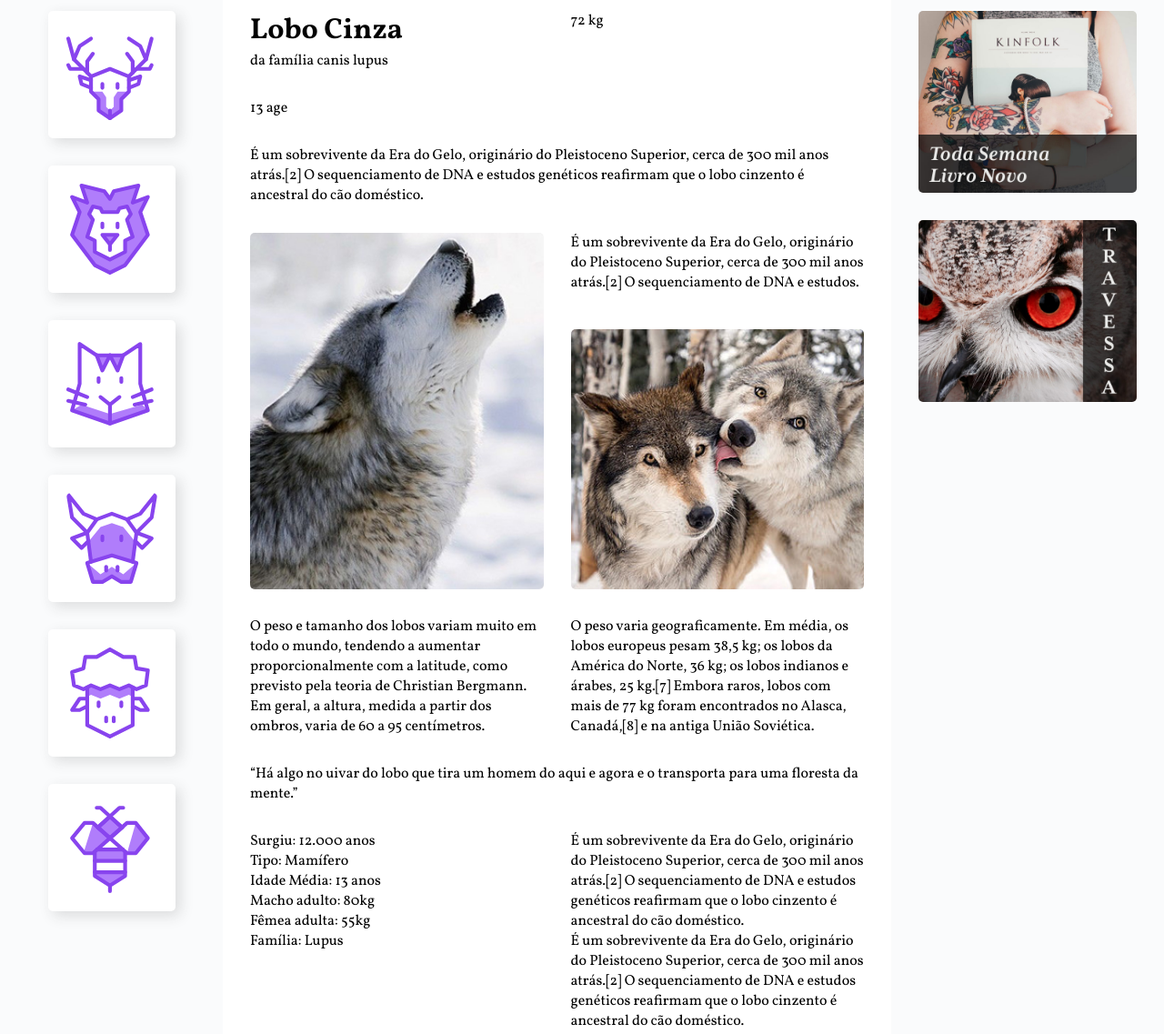
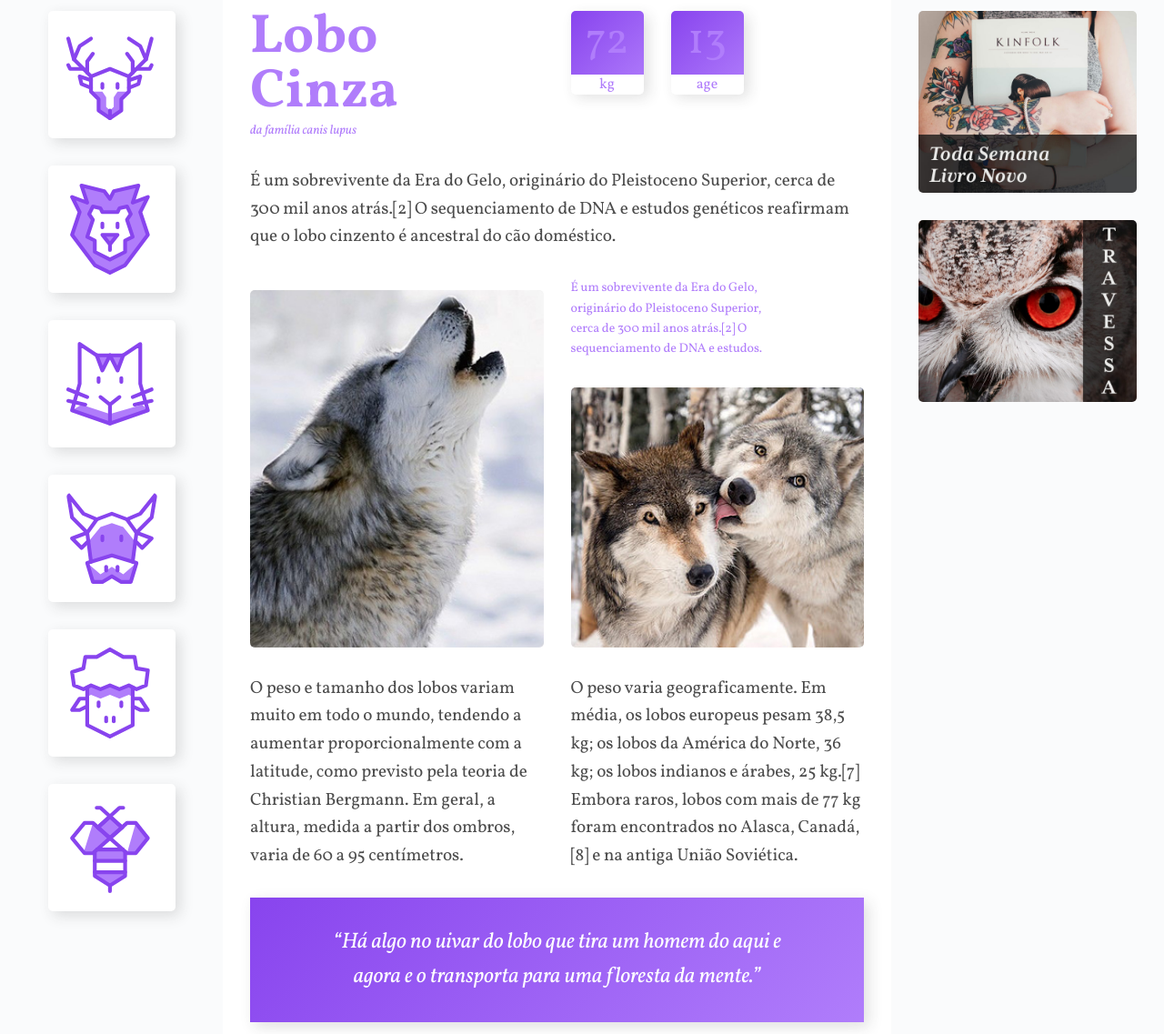
Before and after one commit to igor-daniel/WildBeast-sobre-animais, a plain HTML site: page index.html in a window 1280 px wide. Shown: the part 120-1257 px from the top of the page at 91% size. Drawn offline with Linux system fonts and the light colour scheme.

Commit message:
projeto para desktop concluído

```diff
--- a/css/style.css
+++ b/css/style.css
@@ -98,6 +98,90 @@ a {
   align-self: end;
 }
 
+/* Estilos content */
+p {
+  font-size: 1.2em;
+  line-height: 1.6em;
+  letter-spacing: -0.005em;
+  color: rgba(0, 0, 0, 0.7);
+}
+.informacoes p + p {
+  margin-top: 30px;
+}
+/* Título */
+.tittle {
+  color: #b07dfb;
+}
+.tittle h1 {
+  font-weight: 700;
+  font-size: 3.75em;
+  line-height: 1;
+}
+.tittle span {
+  font-size: 0.875em;
+  font-style: italic;
+}
+/* caracteristicas */
+.caracteristicas {
+  display: flex;
+  align-items: flex-start;
+}
+.caracteristicas span {
+  display: block;
+}
+.caracteristicas > div {
+  width: 80px;
+  text-align: center;
+  background: linear-gradient(135deg, #8844ee, #b07dfb);
+  box-shadow: 5px 5px 15px 0px rgba(44, 44, 44, 0.15);
+  border-radius: 5px;
+  position: relative;
+}
+.caracteristicas > div:first-child {
+  margin-right: 30px;
+}
+.numero {
+  color: #b07dfb;
+  line-height: 1;
+  font-size: 3em;
+  margin: 10px auto;
+}
+.rotulo {
+  background: white;
+  border-radius: 0 0 5px 5px;
+  color: #b07dfb;
+  position: relative;
+  top: 2px;
+}
+.destaque {
+  max-width: 16em;
+  font-size: 0.875em;
+  color: #b07dfb;
+}
+
+.citacao,
+.atributos {
+  background: linear-gradient(135deg, #8844ee, #b07dfb);
+  padding: 30px;
+  box-shadow: 5px 5px 15px 0px rgba(44, 44, 44, 0.15);
+}
+.citacao p {
+  color: white;
+  font-size: 1.5em;
+  font-style: italic;
+  text-align: center;
+  max-width: 500px;
+  margin: 0 auto;
+}
+.atributos li {
+  color: white;
+  font-family: Courier, monospace;
+  font-size: 1.125em;
+  padding: 15px;
+}
+.atributos li + li {
+  border-top: solid 2px #b07dfb;
+}
 /* Anuncios */
 .anuncios {
   grid-area: anuncio;
--- a/index.html
+++ b/index.html
@@ -36,9 +36,10 @@
         </section>
         <main class="content">
             <div class="tittle">
-                <h1>Lobo Cinza</h1>
+                <h1>Lobo <br/> Cinza</h1>
                 <span>da família canis lupus</span>
             </div>
+            <div class="caracteristicas">
             <div class="caracteristica">
                 <span class="numero">72</span>
                 <span class="rotulo">kg</span>
@@ -47,6 +48,7 @@
                 <span class="numero">13</span>
                 <span class="rotulo">age</span>
             </div>
+        </div>
 
             <p class="col-wide">É um sobrevivente da Era do Gelo, originário do Pleistoceno Superior, cerca de 300 mil anos atrás.[2] O
                 sequenciamento de DNA e estudos genéticos reafirmam que o lobo cinzento é ancestral do cão doméstico.
@@ -54,7 +56,7 @@
 
             <img src="img/wolf1.jpg" class="image1" alt="">
 
-            <p>É um sobrevivente da Era do Gelo, originário do Pleistoceno Superior, cerca de 300 mil anos atrás.[2] O
+            <p class="destaque">É um sobrevivente da Era do Gelo, originário do Pleistoceno Superior, cerca de 300 mil anos atrás.[2] O
                 sequenciamento de DNA e estudos.
             </p>
 
@@ -82,7 +84,7 @@
                     <li>Família: Lupus</li>
                 </ul>
             </div>
-            <div>
+            <div class="informacoes">
                 <p>É um sobrevivente da Era do Gelo, originário do Pleistoceno Superior, cerca de 300 mil anos atrás.[2]
                     O sequenciamento de DNA e estudos genéticos reafirmam que o lobo cinzento é ancestral do cão
                     doméstico.</p>
```
